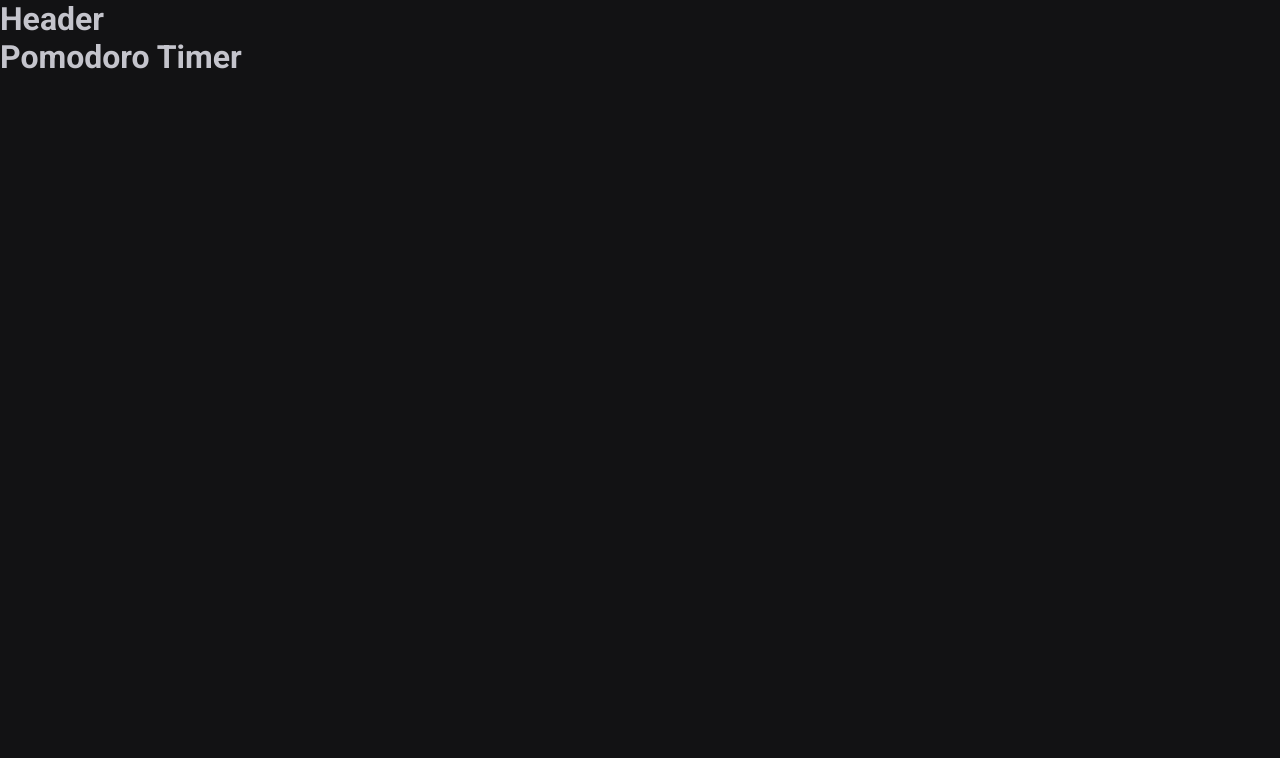
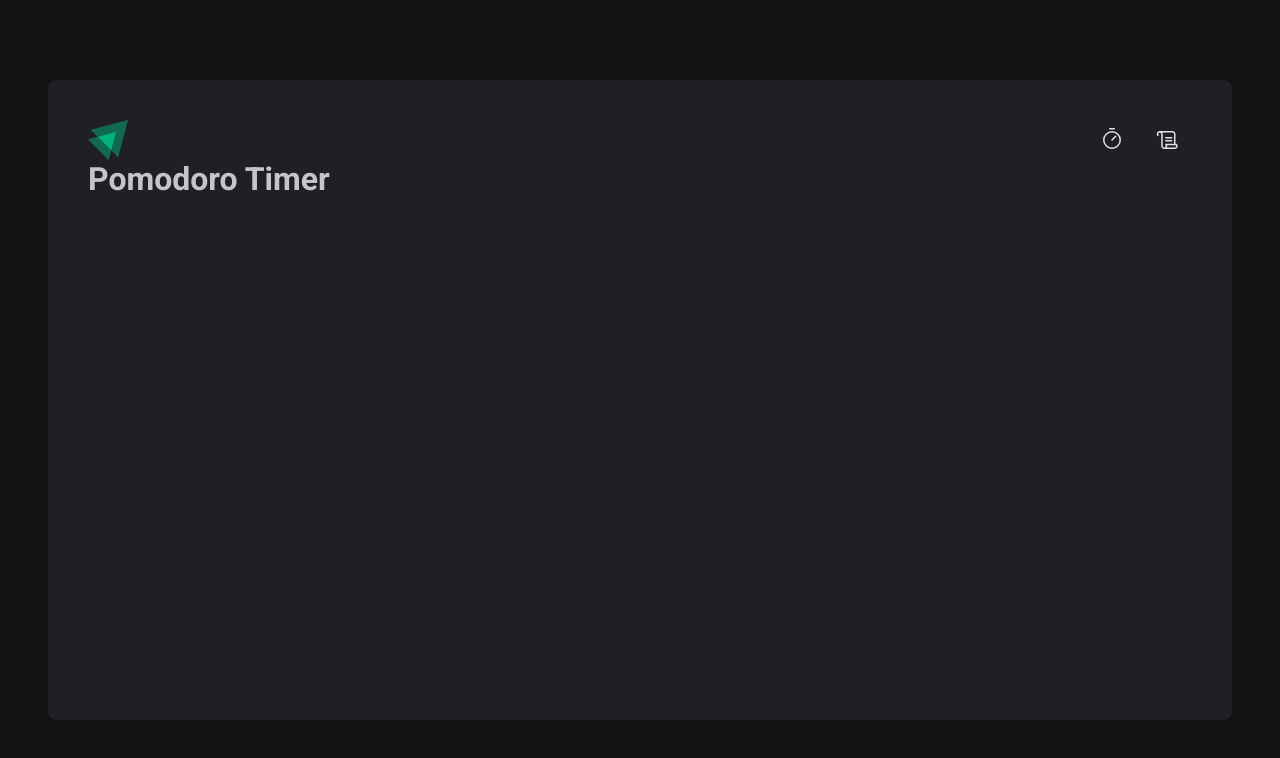
Before and after one commit to Isabelle0210/Timer-Pomodoro, a React (Vite) app in the folder Pomodoro-Timer/: page / in a window 1280 px wide. Shown: the top 758 px of the page. Built offline with nearby package versions, Linux system fonts and the light colour scheme.

Commit message:
estilizando o header

```diff
--- a/Pomodoro-Timer/package.json
+++ b/Pomodoro-Timer/package.json
@@ -10,6 +10,7 @@
     "preview": "vite preview"
   },
   "dependencies": {
+    "phosphor-react": "^1.4.1",
     "react": "^18.3.1",
     "react-dom": "^18.3.1",
     "react-router-dom": "^6.26.1",
--- a/Pomodoro-Timer/src/components/Header.tsx
+++ /dev/null
@@ -1,10 +0,0 @@
-
-export function Header(){
-    return(
-        <>
-            <h1>
-                Header
-            </h1>
-        </>
-    );
-}
--- /dev/null
+++ b/Pomodoro-Timer/src/components/Header/index.tsx
@@ -0,0 +1,21 @@
+import { HeaderContainer } from "./style";
+import logoIgnite from '../../assets/logo-ignite.svg'
+import {Timer, Scroll} from 'phosphor-react'
+import { NavLink } from "react-router-dom";
+export function Header(){
+    return(
+        <>
+            <HeaderContainer>
+                <img src={logoIgnite} alt="Dois triangulos verdes um em cima do outro" />
+                <nav>
+                    <NavLink to="/"> {/* aqui eu uso o navlink para colocar as rotas nos links */}
+                        <Timer size={24}/>
+                    </NavLink>
+                    <NavLink to="/History">
+                        <Scroll size={24}/>
+                    </NavLink>
+                </nav>
+            </HeaderContainer>
+        </>
+    );
+}
--- /dev/null
+++ b/Pomodoro-Timer/src/components/Header/style.ts
@@ -0,0 +1,34 @@
+import { styled } from "styled-components";
+
+export const HeaderContainer = styled.header`
+    display:flex;
+    align-items: center;
+    justify-content: space-between;
+
+    nav{
+        display:flex;
+        gap:0.5rem;
+        a{
+            width:3rem;
+            heigth:3rem;
+
+            display:flex;
+            justify-content:center;
+            align-items:center;
+
+            color: ${(props)=> props.theme["gray-100"]};
+
+            border-top: 3px solid transparent;
+            border-bottom: 3px solid transparent;
+
+            &:hover{
+                border-bottom: 3px solid ${(props)=> props.theme["green-500"]};
+            }
+
+            &:active{
+                color: ${(props)=> props.theme["green-500"]};
+            }
+
+        }
+    }
+`
--- a/Pomodoro-Timer/src/layouts/defaultLayout.tsx
+++ b/Pomodoro-Timer/src/layouts/DefaultLayout/index.tsx
@@ -1,11 +1,13 @@
 import { Outlet } from "react-router-dom";
-import { Header } from "../components/Header";
+import { Header } from "../../components/Header";
+import { LayoutContainer } from "./style";
+
 
 export function DefaultLayout (){
     return (
-        <div>
+        <LayoutContainer>
             <Header/>
             <Outlet/> {/* quando o react router dom estiver usando esse layout com o outlet ele vai saber a onde ele tem que posicionar o conteudo especifico de uma pagina */}
-        </div>
+        </LayoutContainer>
     );
 }
--- /dev/null
+++ b/Pomodoro-Timer/src/layouts/DefaultLayout/style.ts
@@ -0,0 +1,14 @@
+import styled from "styled-components";
+
+export const LayoutContainer = styled.div`
+    max-width: 74rem;
+    height: calc(100vh - 10rem);
+    margin: 5rem auto;
+    padding: 2.5rem;
+
+    background:${(props) => props.theme["gray-800"]} ;
+    border-radius:.5rem;
+
+    display:flex;
+    flex-direction:column;
+`
--- a/Pomodoro-Timer/src/pages/History.tsx
+++ b/Pomodoro-Timer/src/pages/History.tsx
@@ -1,4 +1,3 @@
-import { Header } from "../components/Header"
 
 export function History() {
     return (
--- a/Pomodoro-Timer/src/router.tsx
+++ b/Pomodoro-Timer/src/router.tsx
@@ -1,7 +1,7 @@
 import { Routes, Route } from "react-router-dom";
 import { Home } from "./pages/Home";
 import { History } from "./pages/History";
-import { DefaultLayout } from "./layouts/defaultLayout";
+import { DefaultLayout } from "./layouts/DefaultLayout";
 
 
 export function Router (){
```
Also changed, not shown: Pomodoro-Timer/src/assets/logo-ignite.svg (added), 1 other file (tests, documents, lock files or other folders).
